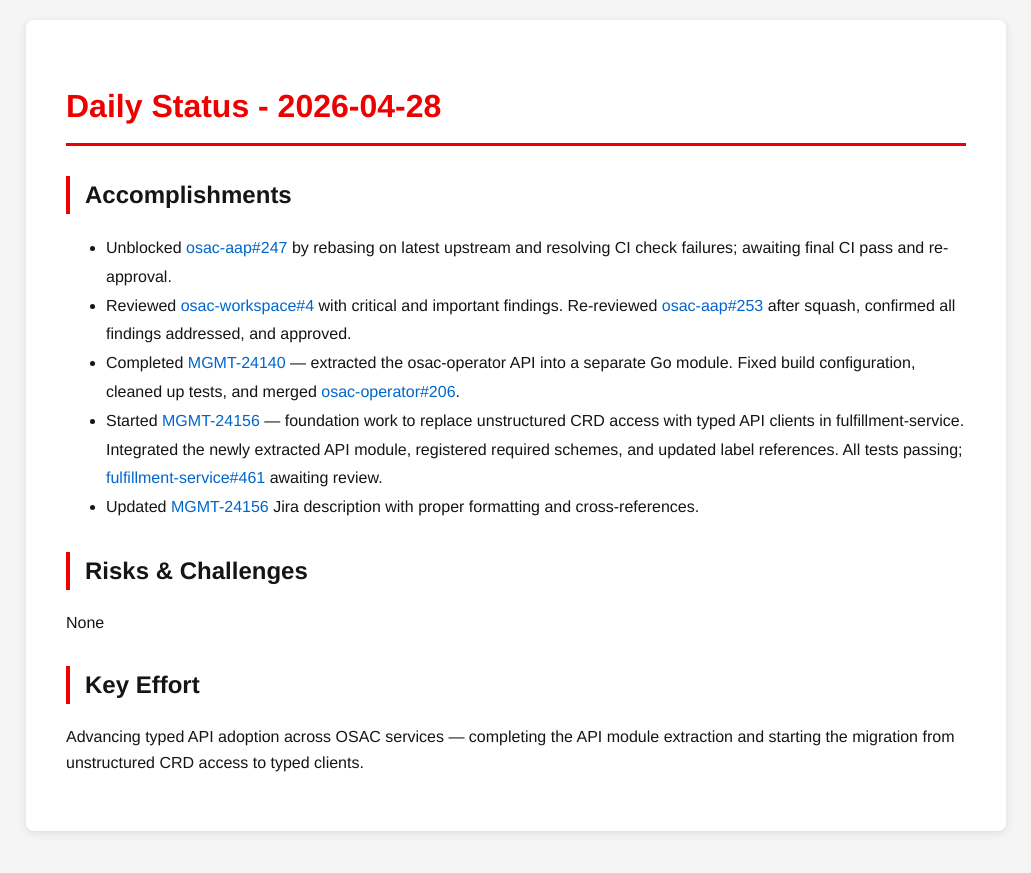
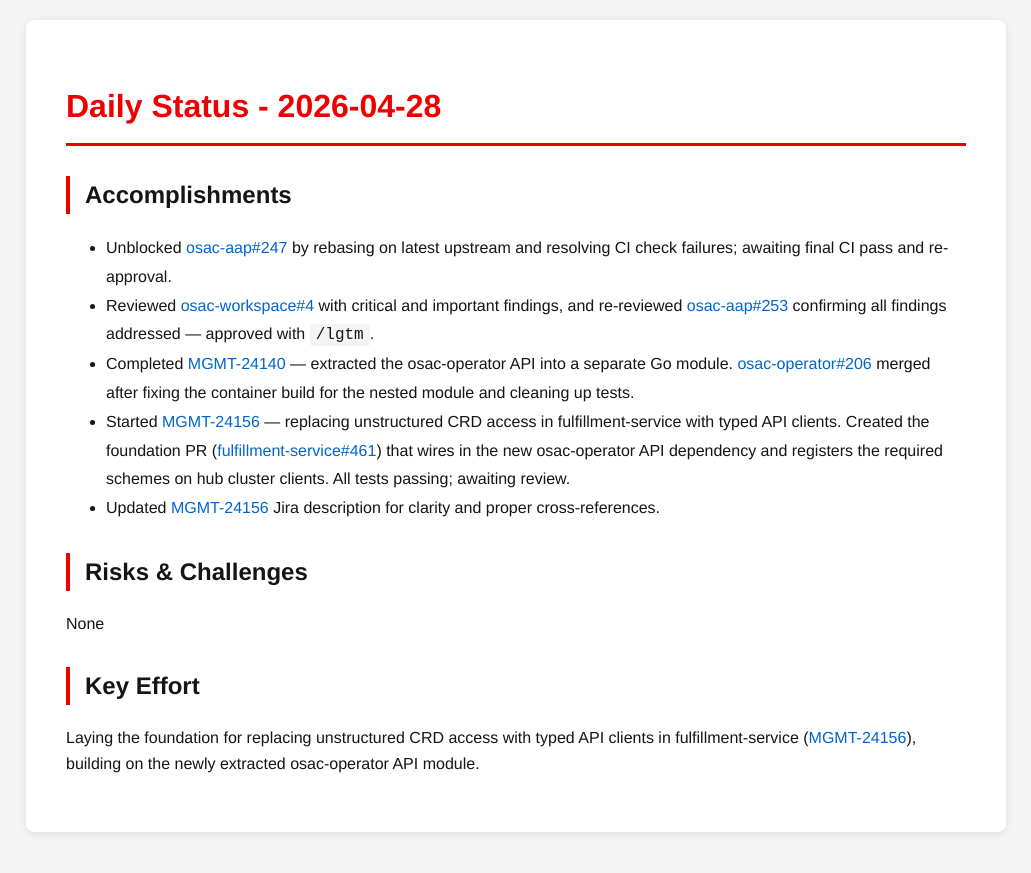
Before and after one commit to tzvatot/daily-status, a Jekyll site: the page built from 2026-04-28.md, in a window 1280 px wide. Shown: the top 873 px of the page, without its empty margins (124-1155 px from the left). Built offline with Jekyll 4.4.1, drawn with Linux system fonts in a browser that asks for light colours.

Commit message:
Daily status update - 2026-04-28

```diff
--- a/2026-04-28.md
+++ b/2026-04-28.md
@@ -8,13 +8,13 @@ date: 2026-04-28
 
 ## Accomplishments
 - Unblocked [osac-aap#247](https://github.com/osac-project/osac-aap/pull/247) by rebasing on latest upstream and resolving CI check failures; awaiting final CI pass and re-approval.
-- Reviewed [osac-workspace#4](https://github.com/osac-project/osac-workspace/pull/4) with critical and important findings. Re-reviewed [osac-aap#253](https://github.com/osac-project/osac-aap/pull/253) after squash, confirmed all findings addressed, and approved.
-- Completed [MGMT-24140](https://issues.redhat.com/browse/MGMT-24140) — extracted the osac-operator API into a separate Go module. Fixed build configuration, cleaned up tests, and merged [osac-operator#206](https://github.com/osac-project/osac-operator/pull/206).
-- Started [MGMT-24156](https://issues.redhat.com/browse/MGMT-24156) — foundation work to replace unstructured CRD access with typed API clients in fulfillment-service. Integrated the newly extracted API module, registered required schemes, and updated label references. All tests passing; [fulfillment-service#461](https://github.com/osac-project/fulfillment-service/pull/461) awaiting review.
-- Updated [MGMT-24156](https://issues.redhat.com/browse/MGMT-24156) Jira description with proper formatting and cross-references.
+- Reviewed [osac-workspace#4](https://github.com/osac-project/osac-workspace/pull/4) with critical and important findings, and re-reviewed [osac-aap#253](https://github.com/osac-project/osac-aap/pull/253) confirming all findings addressed — approved with `/lgtm`.
+- Completed [MGMT-24140](https://issues.redhat.com/browse/MGMT-24140) — extracted the osac-operator API into a separate Go module. [osac-operator#206](https://github.com/osac-project/osac-operator/pull/206) merged after fixing the container build for the nested module and cleaning up tests.
+- Started [MGMT-24156](https://issues.redhat.com/browse/MGMT-24156) — replacing unstructured CRD access in fulfillment-service with typed API clients. Created the foundation PR ([fulfillment-service#461](https://github.com/osac-project/fulfillment-service/pull/461)) that wires in the new osac-operator API dependency and registers the required schemes on hub cluster clients. All tests passing; awaiting review.
+- Updated [MGMT-24156](https://issues.redhat.com/browse/MGMT-24156) Jira description for clarity and proper cross-references.
 
 ## Risks & Challenges
 None
 
 ## Key Effort
-Advancing typed API adoption across OSAC services — completing the API module extraction and starting the migration from unstructured CRD access to typed clients.
+Laying the foundation for replacing unstructured CRD access with typed API clients in fulfillment-service ([MGMT-24156](https://issues.redhat.com/browse/MGMT-24156)), building on the newly extracted osac-operator API module.
```
